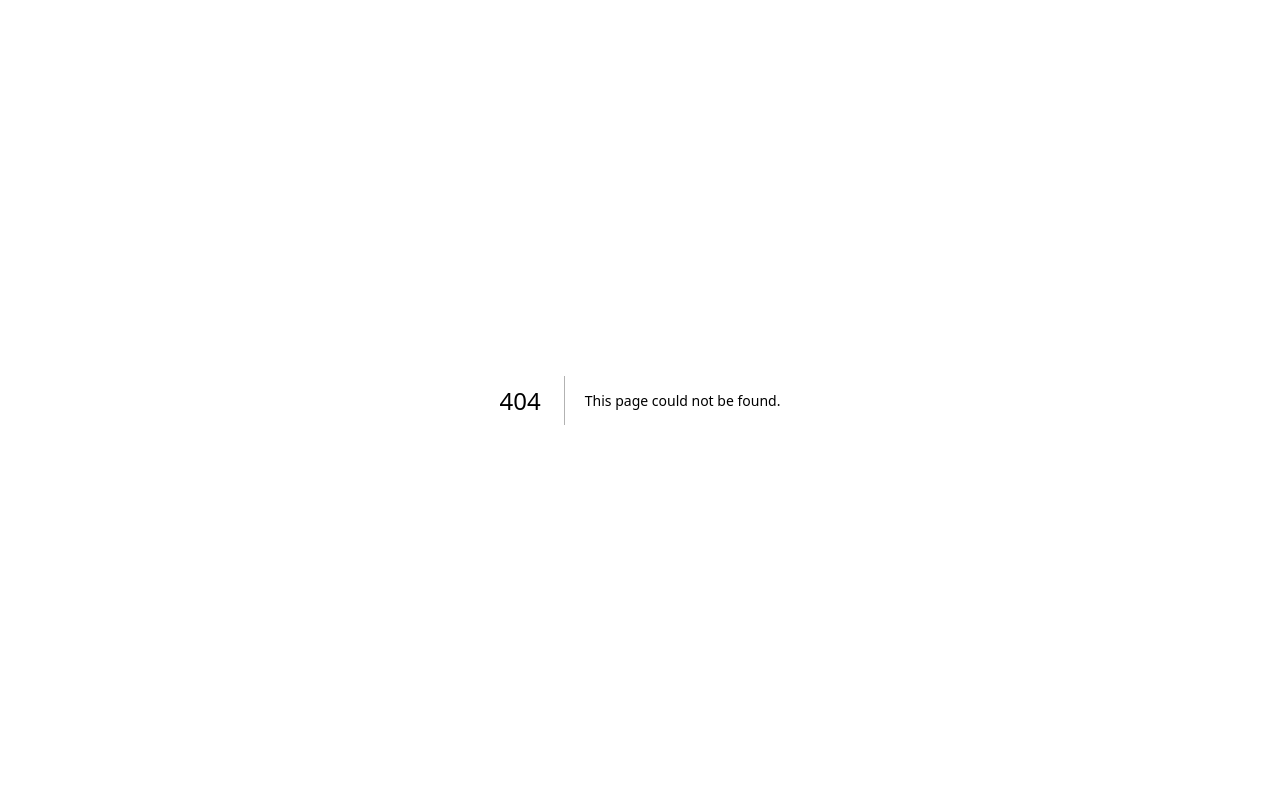
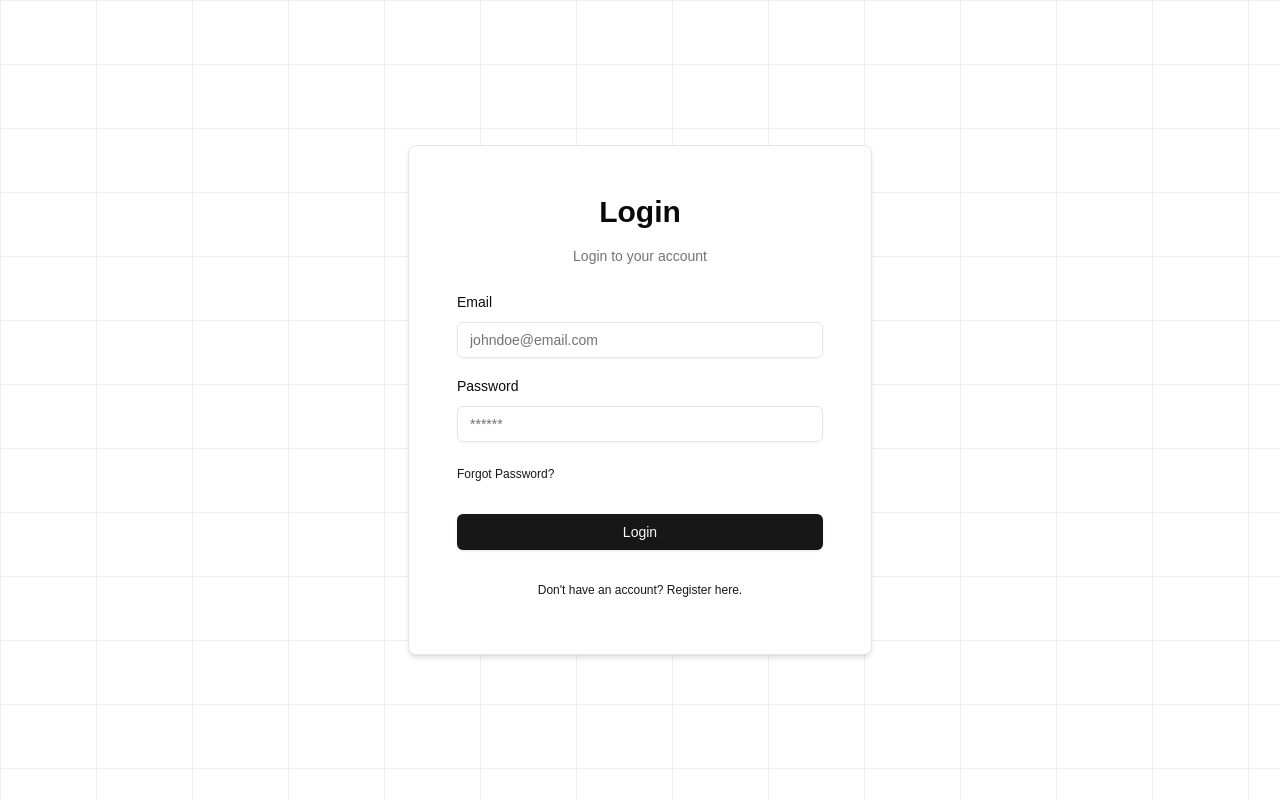
Before and after one commit to blcoussama/NEXTJS-AUTH, a Next.js app: page /auth/login in a window 1280 px wide. Before the commit this address had no page. Built offline with nearby package versions, Linux system fonts and the light colour scheme; no server answers.

Commit message:
Building the login form & creating the Login Action with the Authjs SignIn Method

```diff
--- /dev/null
+++ b/actions/login.ts
@@ -0,0 +1,48 @@
+"use server"
+
+import * as z from "zod"
+import { LoginSchema } from "@/schemas"
+import { signIn } from "@/auth"
+import { AuthError } from "next-auth"
+import { prisma } from "@/prisma/prisma"
+
+export const login = async(data: z.infer<typeof LoginSchema>) => {
+    const validatedData = LoginSchema.parse(data)
+
+    if(!validatedData) {
+        return {error: "Invalid Input Data!"}
+    }
+
+    const { email, password } = validatedData;
+
+    const userExists = await prisma.user.findFirst({
+        where: {
+            email: email,
+        }
+    })
+
+    if(!userExists || !userExists.password || !userExists.email) {
+        return {erro: "UserNot Found!"}
+    }
+
+    try {
+        await signIn("credentials", {
+            email: userExists.email,
+            password: password,
+            redirectTo: "/dashboard"
+        })
+    } catch (error) {
+        if(error instanceof AuthError) {
+            switch(error.type) {
+                case "CredentialsSignin":
+                    return { error: "Invalid credentials" }
+                default:
+                    return { error: "Please confirm your email address" }
+            }
+        }
+
+        throw error
+    }
+
+    return { success: "User Logged In Successfully."}
+}
--- /dev/null
+++ b/app/auth/login/page.tsx
@@ -0,0 +1,10 @@
+import React from 'react'
+import LoginForm from '@/components/ui/auth/forms/LoginForm'
+
+const LoginPage = () => {
+  return (
+    <LoginForm />
+  )
+}
+
+export default LoginPage
--- a/app/auth/register/page.tsx
+++ b/app/auth/register/page.tsx
@@ -1,5 +1,7 @@
+import React from 'react'
 import RegisterForm from '@/components/ui/auth/forms/RegisterForm'
-import React from 'react'
+
+
 
 const RegisterPage = () => {
   return (
--- /dev/null
+++ b/components/ui/auth/forms/LoginForm.tsx
@@ -0,0 +1,108 @@
+"use client"
+
+
+import { useForm } from "react-hook-form"
+import {
+  Form,
+  FormControl,
+  FormField,
+  FormItem,
+  FormLabel,
+  FormMessage,
+} from "@/components/ui/form";
+import CardWrapper from "../CardWrapper";
+import { zodResolver } from "@hookform/resolvers/zod";
+import { LoginSchema } from "@/schemas";
+import { Input } from "@/components/ui/input";
+import { z } from "zod";
+import { Button } from "@/components/ui/button";
+import { useState } from "react";
+import { FormError } from "../FormError";
+import { login } from "@/actions/login"
+// import GoogleLogin  from "../GoogleLogin";
+import Link from "next/link"
+
+const LoginForm = () => {
+
+    const [loading, setLoading] = useState(false)
+    const [error, setError] = useState("")
+
+    const form = useForm<z.infer<typeof LoginSchema>>({
+    resolver: zodResolver(LoginSchema),
+    defaultValues: {
+      email: "",
+      password: ""
+    },
+  });
+
+  const onSubmit = async (data: z.infer<typeof LoginSchema>) => {
+      setLoading(true);
+      login(data).then((res) => {
+        if (res.error) {
+          setError(res.error);
+          setLoading(false);
+        }
+        if (res.success) {
+          setError("");
+          setLoading(false);
+        }
+      });
+    };
+
+  return (
+    <CardWrapper
+      headerLabel="Login to your account"
+      title="Login"
+      backButtonHref="/auth/register"
+      backButtonLabel="Don't have an account? Register here."
+      showSocial
+    >
+      <Form {...form}>
+        <form onSubmit={form.handleSubmit(onSubmit)} className="space-y-6">
+          <div className="space-y-4">
+            <FormField
+              control={form.control}
+              name="email"
+              render={({ field }) => (
+                <FormItem>
+                  <FormLabel>Email</FormLabel>
+                  <FormControl>
+                    <Input
+                      {...field}
+                      placeholder="johndoe@email.com"
+                      type="email"
+                    />
+                  </FormControl>
+                  <FormMessage />
+                </FormItem>
+              )}
+            />
+            <FormField
+              control={form.control}
+              name="password"
+              render={({ field }) => (
+                <FormItem>
+                  <FormLabel>Password</FormLabel>
+                  <FormControl>
+                    <Input {...field} placeholder="******" type="password" />
+                  </FormControl>
+                  <FormMessage />
+                </FormItem>
+              )}
+            />
+            <Button size="sm" variant="link" asChild className="px-0 font-normal">
+              <Link href=".auth/reset">Forgot Password?</Link>
+            </Button>
+          </div>
+          <FormError message={error} />
+          <Button type="submit" className="w-full" disabled={loading}>
+            {loading ? "Loading..." : "Login"}
+          </Button>
+        </form>
+      </Form>
+      {/* <GoogleLogin /> */}
+    </CardWrapper>
+  )
+}
+
+export default LoginForm
--- a/schemas/index.ts
+++ b/schemas/index.ts
@@ -14,3 +14,12 @@
         message: "Password must be at least 8 characters long"
     })
 })
+
+export const LoginSchema = z.object({
+  email: z.string().email({
+    message: "Please enter a valid email address",
+  }),
+  password: z.string().min(1, {
+    message: "Please enter a valid password",
+  }),
+});
```
